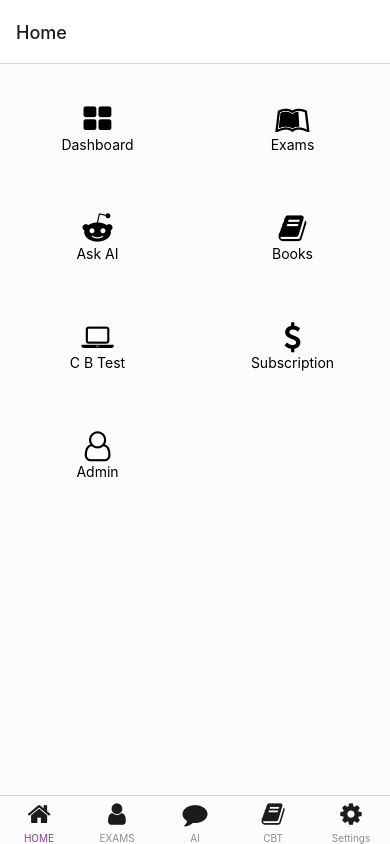
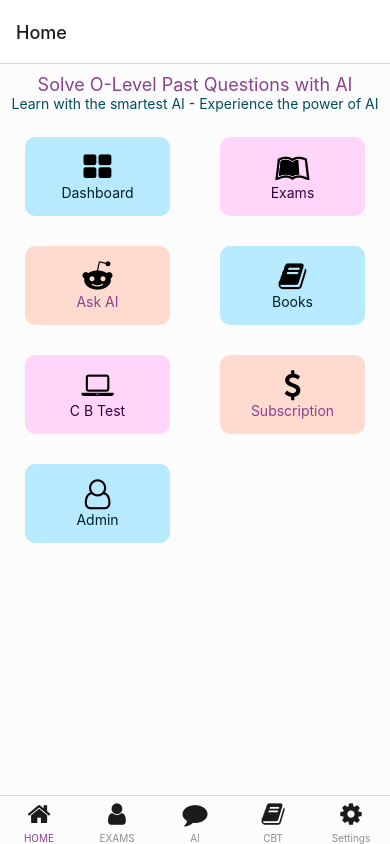
Before and after one commit to sproutjeph/ExamGPTReactNative, a React Native app: screen /Feed in a window 390 px wide. Built offline with nearby package versions, Linux system fonts and the light colour scheme.

Commit message:
worked on home

```diff
--- a/src/components/HomeLink.tsx
+++ b/src/components/HomeLink.tsx
@@ -1,4 +1,3 @@
-import colors from '@utils/colors';
 import React, {FC} from 'react';
 import {StyleSheet, Text, Pressable} from 'react-native';
 import Icon from 'react-native-vector-icons/FontAwesome';
@@ -9,14 +8,16 @@ interface Props {
     icon: string;
     route: string;
     backgroundColor: any;
+    color: any;
   };
 }
 
 const HomeLink: FC<Props> = ({item}) => {
   return (
-    <Pressable style={[styles.container]}>
+    <Pressable
+      style={[styles.container, {backgroundColor: item.backgroundColor}]}>
       <Icon name={item.icon} size={30} />
-      <Text>{item.label}</Text>
+      <Text style={{color: item.color}}>{item.label}</Text>
     </Pressable>
   );
 };
--- a/src/utils/constants.ts
+++ b/src/utils/constants.ts
@@ -6,25 +6,29 @@ export const routes = [
     icon: 'th-large',
     route: 'dashboard',
     backgroundColor: colors.tertiaryContainer,
+    color: colors.onTertiaryContainer,
   },
   {
     label: 'Exams',
     icon: 'leanpub',
     route: 'exams',
     backgroundColor: colors.primaryContainer,
+    color: colors.onPrimaryContainer,
   },
   {
     label: 'Ask AI',
     icon: 'reddit-alien',
     route: 'ask-ai',
     backgroundColor: colors.secondaryContainer,
+    color: colors.primary,
   },
 
   {
     label: 'Books',
     icon: 'book',
     route: 'books',
-    backgroundColor: colors.errorContainer,
+    backgroundColor: colors.tertiaryContainer,
+    color: colors.onTertiaryContainer,
   },
 
   {
@@ -32,18 +36,21 @@ export const routes = [
     icon: 'laptop',
     route: 'computer-base-test',
     backgroundColor: colors.primaryContainer,
+    color: colors.onPrimaryContainer,
   },
   {
     label: 'Subscription',
     icon: 'dollar',
     route: 'subscription-prices',
-    backgroundColor: colors.tertiaryContainer,
+    backgroundColor: colors.secondaryContainer,
+    color: colors.primary,
   },
   {
     label: 'Admin',
     icon: 'user-o',
     route: 'admin-dashboard',
-    backgroundColor: colors.secondaryContainer,
+    backgroundColor: colors.tertiaryContainer,
+    color: colors.onTertiaryContainer,
   },
 ];
 export const exams = [
--- a/src/views/Home.tsx
+++ b/src/views/Home.tsx
@@ -1,14 +1,20 @@
 import HomeLink from '@components/HomeLink';
 import GridView from '@ui/GridView';
+import colors from '@utils/colors';
 import {routes} from '@utils/constants';
 import React, {FC} from 'react';
-import {View, StyleSheet} from 'react-native';
+import {View, StyleSheet, Text} from 'react-native';
 
 interface Props {}
 
 const Home: FC<Props> = ({}) => {
   return (
-    <View style={styles.container}>
+    <View>
+      <Text style={styles.title}>Solve O-Level Past Questions with AI</Text>
+      <Text style={styles.subTitle}>
+        Learn with the smartest AI - Experience the power of AI
+      </Text>
+      <View style={styles.gridContainer}>
         <GridView
           data={routes}
           renderItem={item => {
@@ -16,11 +22,22 @@ const Home: FC<Props> = ({}) => {
           }}
         />
       </View>
+    </View>
   );
 };
 
 const styles = StyleSheet.create({
-  container: {
+  title: {
+    textAlign: 'center',
+    marginTop: 10,
+    fontSize: 18,
+    color: colors.primary,
+  },
+  subTitle: {
+    textAlign: 'center',
+    color: colors.tertiary,
+  },
+  gridContainer: {
     alignItems: 'center',
     width: '100%',
     justifyContent: 'center',
```
Lines whose indentation alone changed are shown as unchanged.
